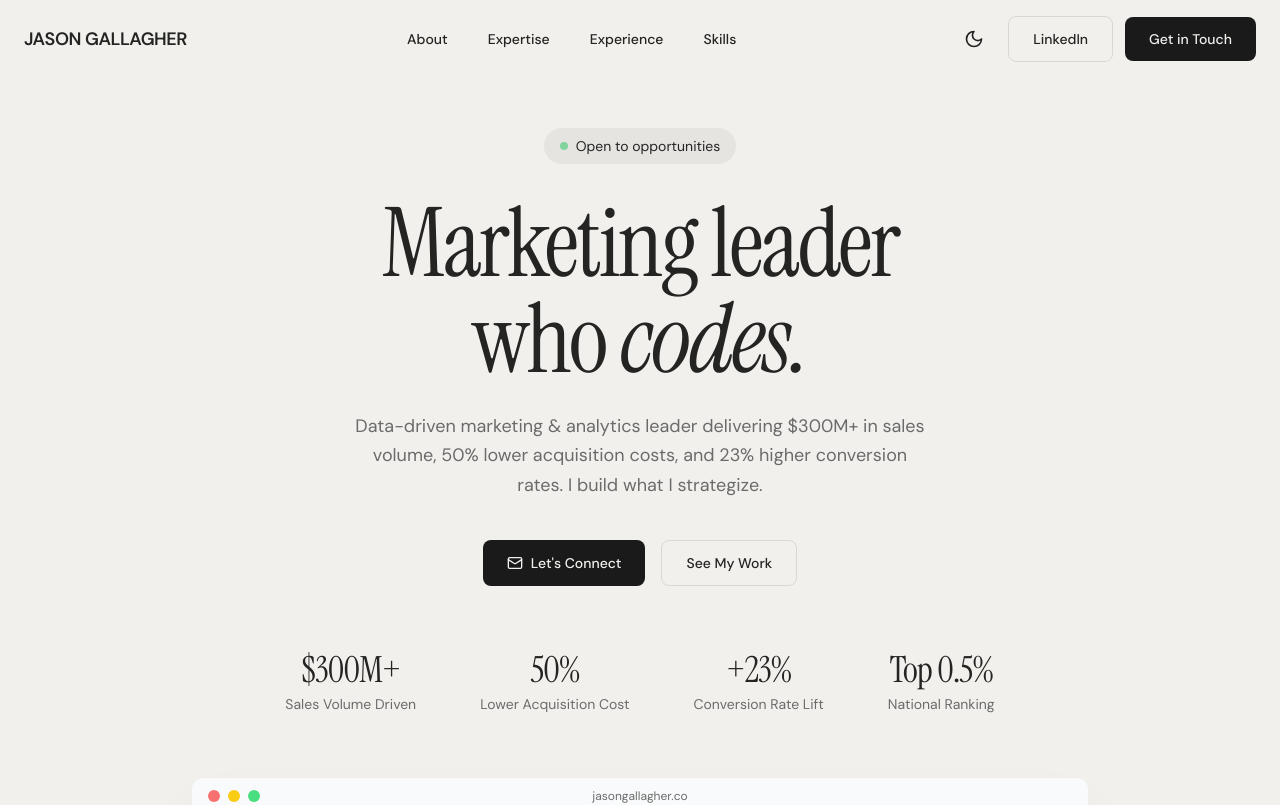
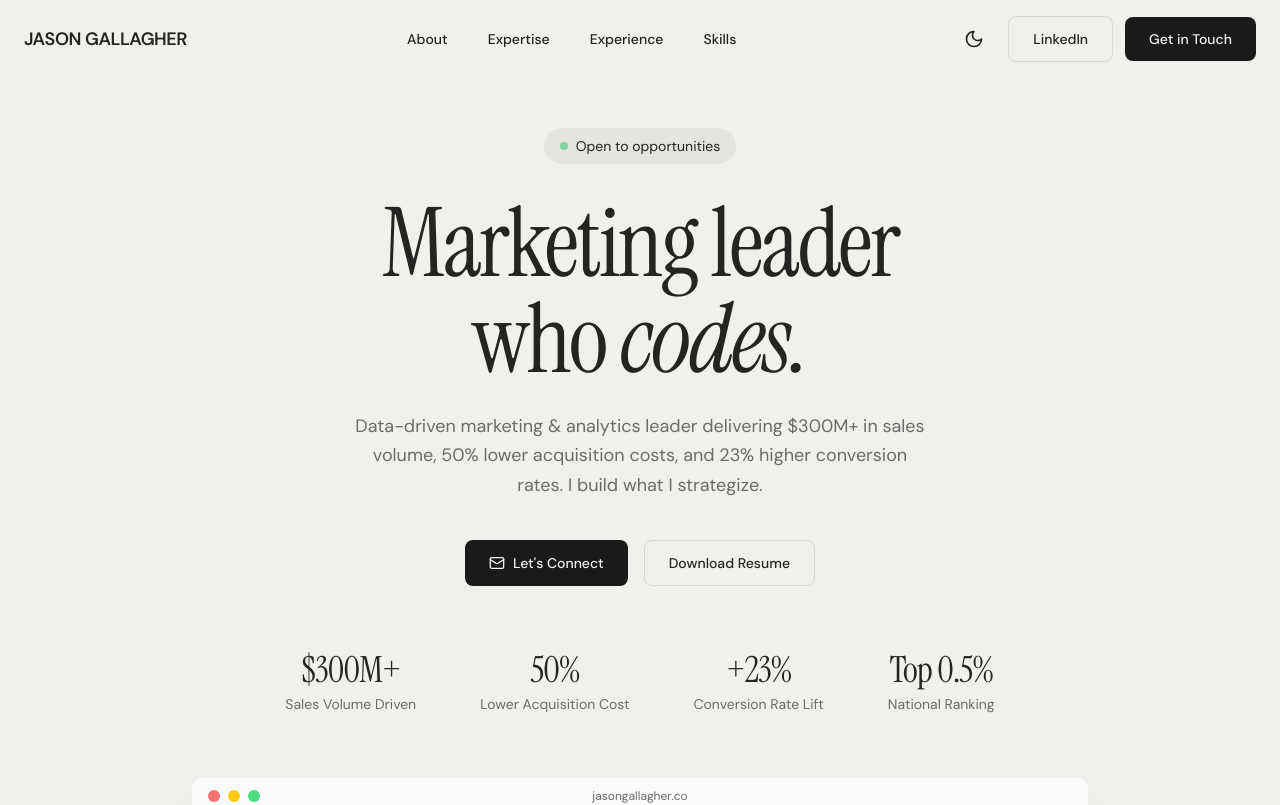
Before and after one commit to JsonGallagher/jason-gallagher-portfolio, a React (Vite) app: page / in a window 1280 px wide. Shown: the top 805 px of the page. Built offline with nearby package versions, Linux system fonts and the light colour scheme.

Commit message:
Added a download resume button to hero

```diff
--- a/src/components/Hero.jsx
+++ b/src/components/Hero.jsx
@@ -69,8 +69,8 @@ export default function Hero() {
           <Mail className="w-4 h-4" />
           Let's Connect
         </a>
-        <a href="#expertise" className="btn btn-secondary">
-          See My Work
+        <a href="https://bit.ly/Resume_25" className="btn btn-secondary">
+          Download Resume
         </a>
       </motion.div>
 
```
